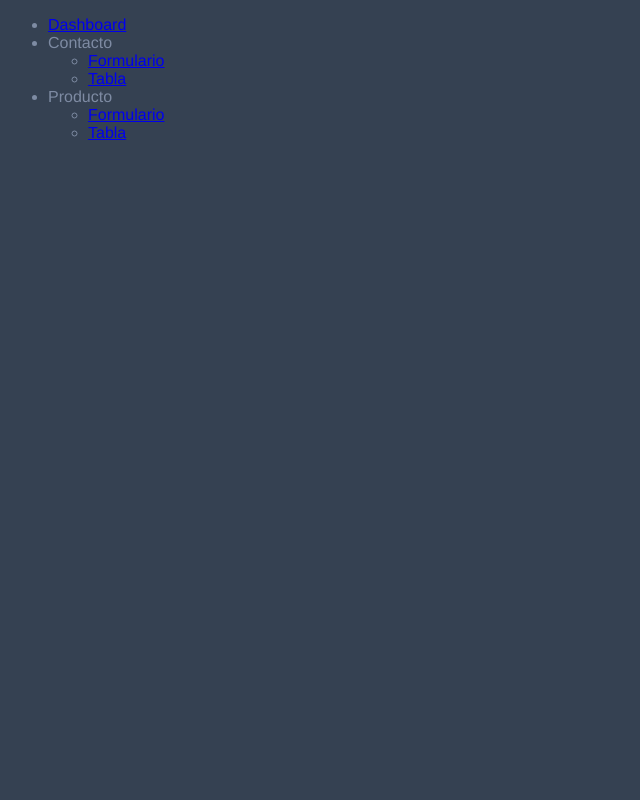
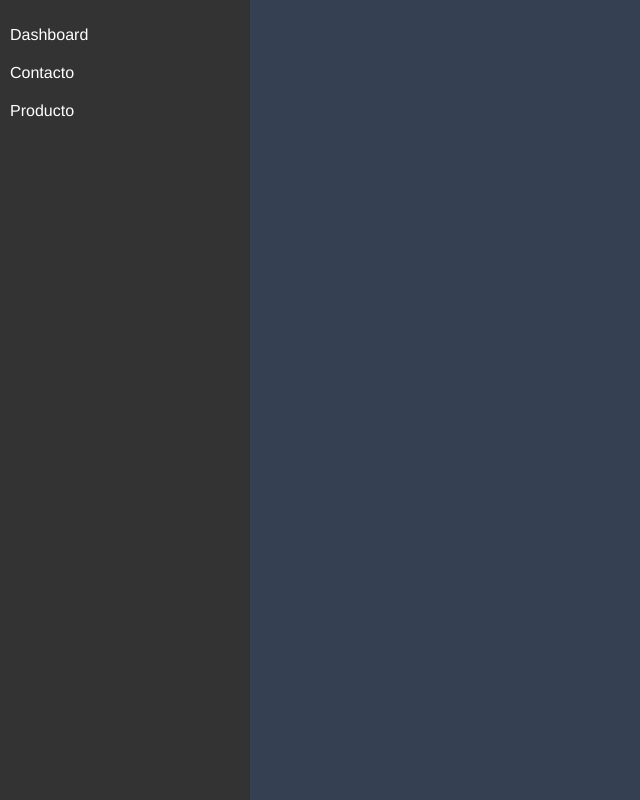
Before and after one commit to joseAL520/tiendaDash, an Angular app: page /pagePrincipal in a window 1280 px wide. Shown: the whole page, without its empty margins (0-640 px from the left). Built offline with nearby package versions, Linux system fonts and the light colour scheme.

Commit message:
menu v2.0

```diff
--- a/src/app/pages/header/header.component.css
+++ b/src/app/pages/header/header.component.css
@@ -0,0 +1,42 @@
+.sidebar {
+    width: 250px;
+    height: 100%;
+    background-color: #333;
+    color: #fff;
+    position: fixed;
+    top: 0;
+    left: 0;
+  }
+
+  .sidebar ul {
+    list-style-type: none;
+    padding: 0;
+  }
+
+  .sidebar ul li {
+    padding: 10px;
+  }
+
+  .sidebar ul li a {
+    color: #fff;
+    text-decoration: none;
+    display: block;
+  }
+
+  .sidebar ul li a:hover {
+    background-color: #555;
+  }
+
+  .sidebar ul ul {
+    display: none;
+    background-color: #444;
+    padding-left: 20px;
+  }
+
+  .sidebar ul ul li {
+    padding: 5px;
+  }
+
+  .sidebar ul li:hover ul {
+    display: block;
+  }
--- a/src/app/pages/header/header.component.html
+++ b/src/app/pages/header/header.component.html
@@ -1,13 +1,22 @@
-<header>
+<div class="sidebar">
     <ul>
-        <li *ngFor="let item of menuItems">
-          <a *ngIf="!item.children" [routerLink]="item.route" routerLinkActive="router-link-active">{{ item.label }}</a>
-          <span *ngIf="item.children">{{ item.label }}</span>
-          <ul *ngIf="item.children">
-            <li *ngFor="let child of item.children">
-              <a [routerLink]="child.route" routerLinkActive="router-link-active">{{ child.label }}</a>
-            </li>
-          </ul>
-        </li>
-      </ul>
-</header>
+      <li><a routerLink="/dashboard">Dashboard</a></li>
+      <li>
+        <a href="#">Contacto</a>
+        <ul>
+          <li><a routerLink="/contacto/conctactoFormulario">Formulario</a></li>
+          <li><a routerLink="/contacto/conctactoTabla">Tabla</a></li>
+        </ul>
+      </li>
+      <li>
+        <a href="#">Producto</a>
+        <ul>
+          <li><a routerLink="/producto/productoFormulario">Formulario</a></li>
+          <li><a routerLink="/producto/productoTabla">Tabla</a></li>
+        </ul>
+      </li>
+    </ul>
+  </div>
+  <div class="content">
+    <router-outlet></router-outlet>
+  </div>
--- a/src/app/pages/header/header.component.ts
+++ b/src/app/pages/header/header.component.ts
@@ -14,23 +14,4 @@ import { RouterModule } from '@angular/router';
 export class HeaderComponent {
 
 
-  menuItems = [
-    { label: 'Dashboard', route: '/dashboard' },
-    {
-      label: 'Contacto', children: [
-        { label: 'Formulario', route: '/contacto/conctactoFormulario' },
-        { label: 'Tabla', route: '/contacto/conctactoTabla' }
-      ]
-    },
-    {
-      label: 'Producto', children: [
-        { label: 'Formulario', route: '/producto/productoFormulario' },
-        { label: 'Tabla', route: '/producto/productoTabla' }
-      ]
-    }
-  ];
-
-
-
-
 }
```
